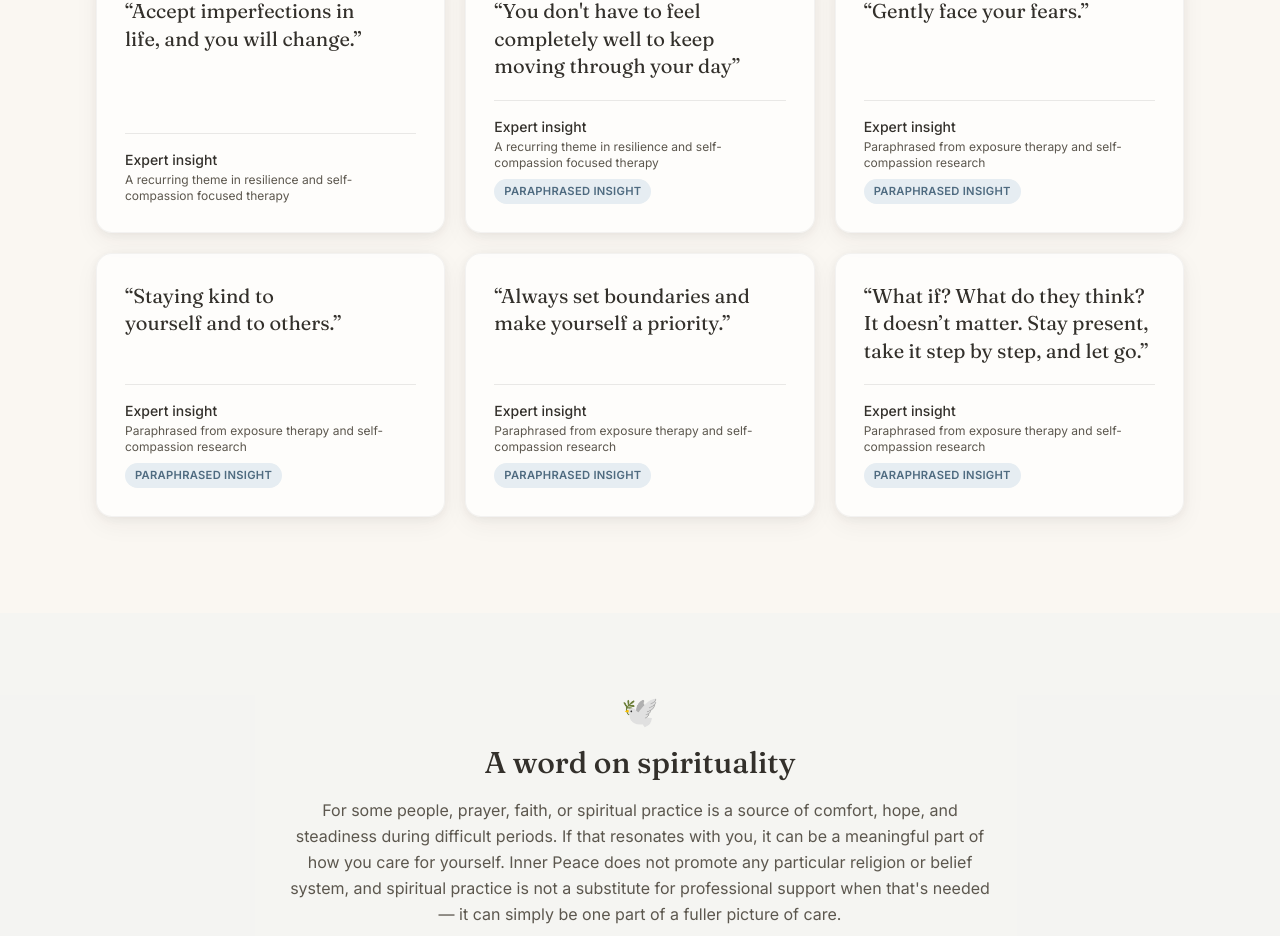
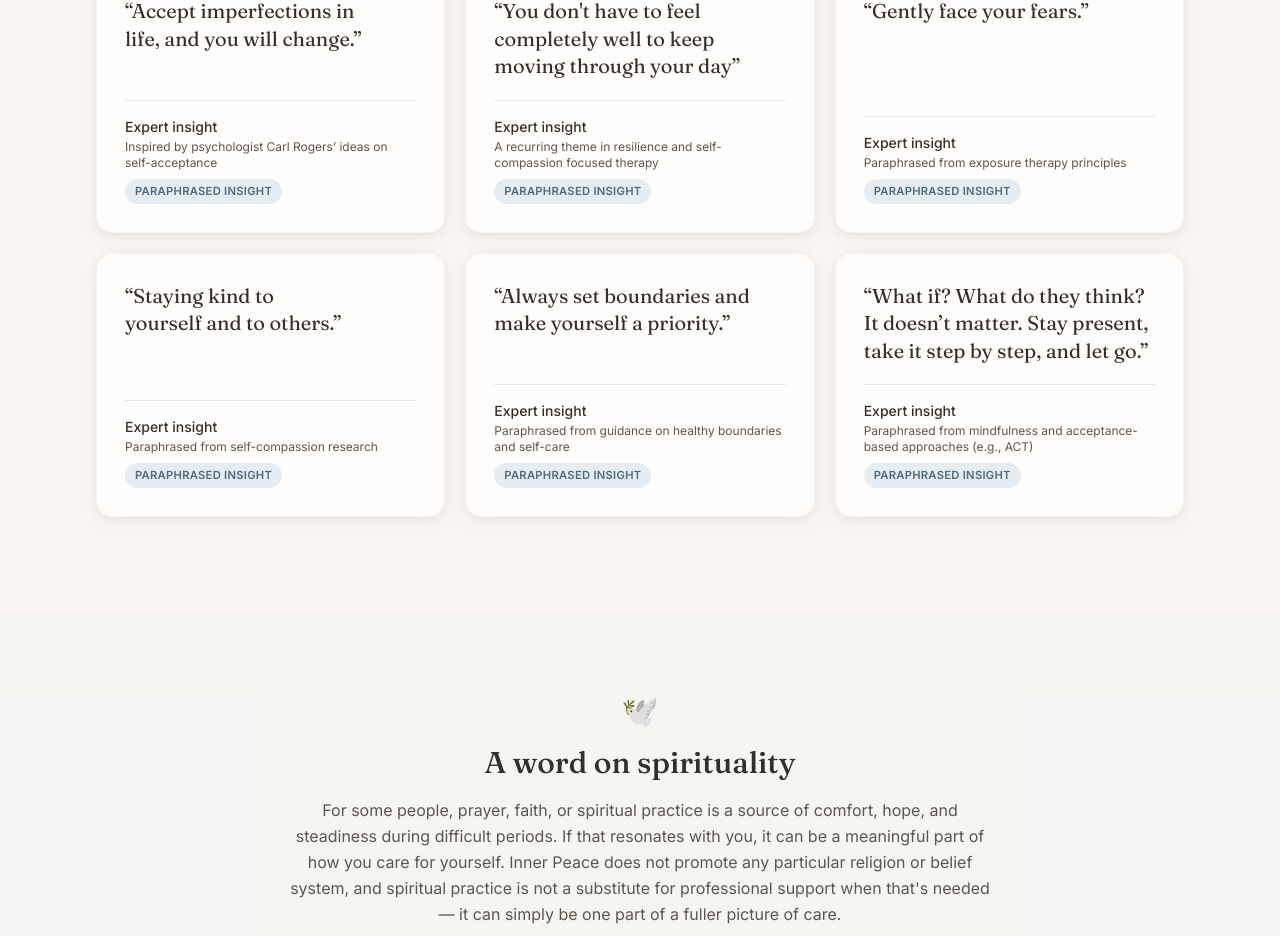
Before and after one commit to raedcodes/inner-peace, a React (Vite) app: page / in a window 1280 px wide. Shown: the part 9974-10910 px from the top of the page. Built offline with nearby package versions, Linux system fonts and the light colour scheme.

Commit message:
Refactor quotes data to enhance clarity and accuracy. Updated quote types to 'insight', revised author attributions, and improved role descriptions for better alignment with psychological principles.

```diff
--- a/src/data/quotes.js
+++ b/src/data/quotes.js
@@ -4,11 +4,10 @@
 
 export const quotes = [
   {
-    type: 'quote',
+    type: 'insight',
     text: 'Accept imperfections in life, and you will change.',
-    author: 'Carl Rogers',
     author: 'Expert insight',
-    role: 'A recurring theme in resilience and self-compassion focused therapy',
+    role: 'Inspired by psychologist Carl Rogers’ ideas on self-acceptance',
     theme: 'Accepting imperfection',
   },
   {
@@ -22,28 +21,28 @@ export const quotes = [
     type: 'insight',
     text: 'Gently face your fears.',
     author: 'Expert insight',
-    role: 'Paraphrased from exposure therapy and self-compassion research',
-    theme: 'Face fears gently, with kindness',
+    role: 'Paraphrased from exposure therapy principles',
+    theme: 'Facing fears gently',
   },
   {
     type: 'insight',
     text: 'Staying kind to yourself and to others.',
     author: 'Expert insight',
-    role: 'Paraphrased from exposure therapy and self-compassion research',
-    theme: 'Face fears gently, with kindness',
+    role: 'Paraphrased from self-compassion research',
+    theme: 'Kindness toward yourself and others',
   },
   {
     type: 'insight',
     text: 'Always set boundaries and make yourself a priority.',
     author: 'Expert insight',
-    role: 'Paraphrased from exposure therapy and self-compassion research',
-    theme: 'Face fears gently, with kindness',
+    role: 'Paraphrased from guidance on healthy boundaries and self-care',
+    theme: 'Boundaries and self-priority',
   },
   {
     type: 'insight',
     text: 'What if? What do they think? It doesn’t matter. Stay present, take it step by step, and let go.',
     author: 'Expert insight',
-    role: 'Paraphrased from exposure therapy and self-compassion research',
-    theme: 'Face fears gently, with kindness',
+    role: 'Paraphrased from mindfulness and acceptance-based approaches (e.g., ACT)',
+    theme: 'Staying present and letting go',
   },
 ]
```
